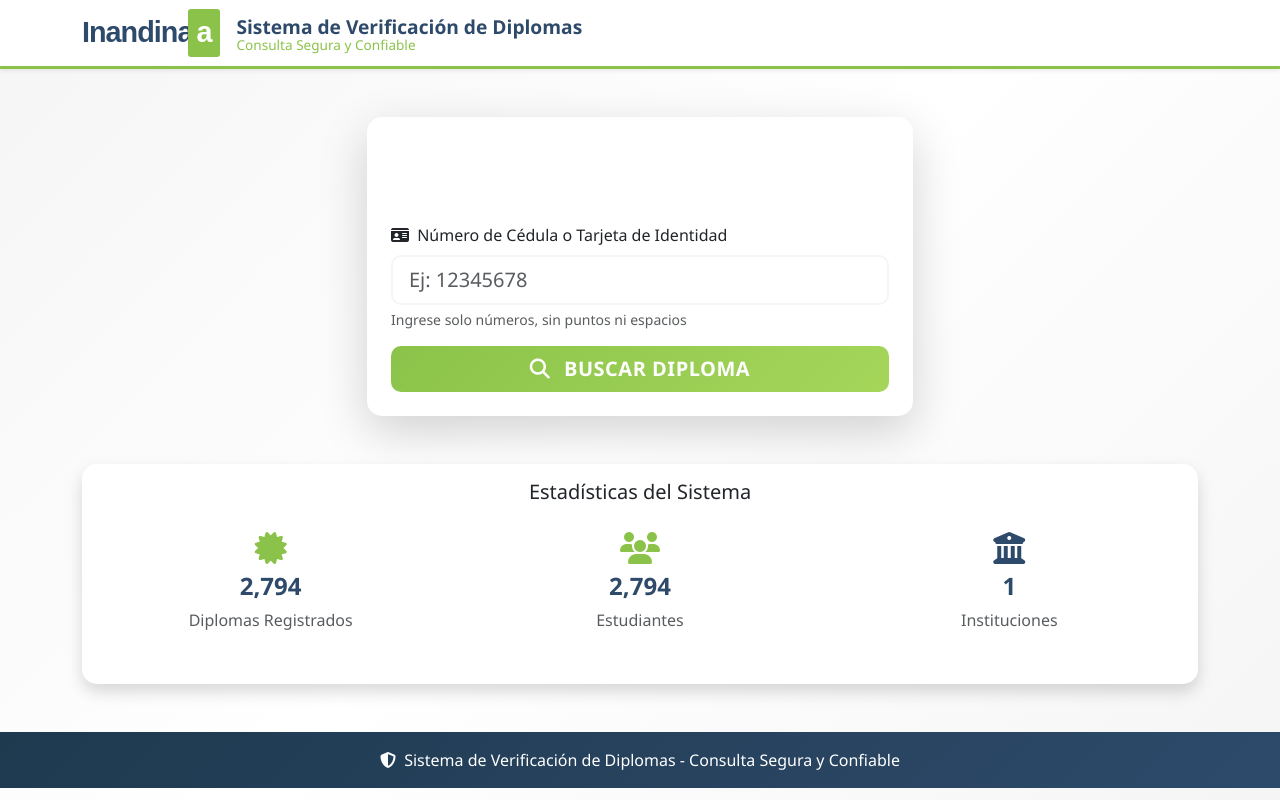
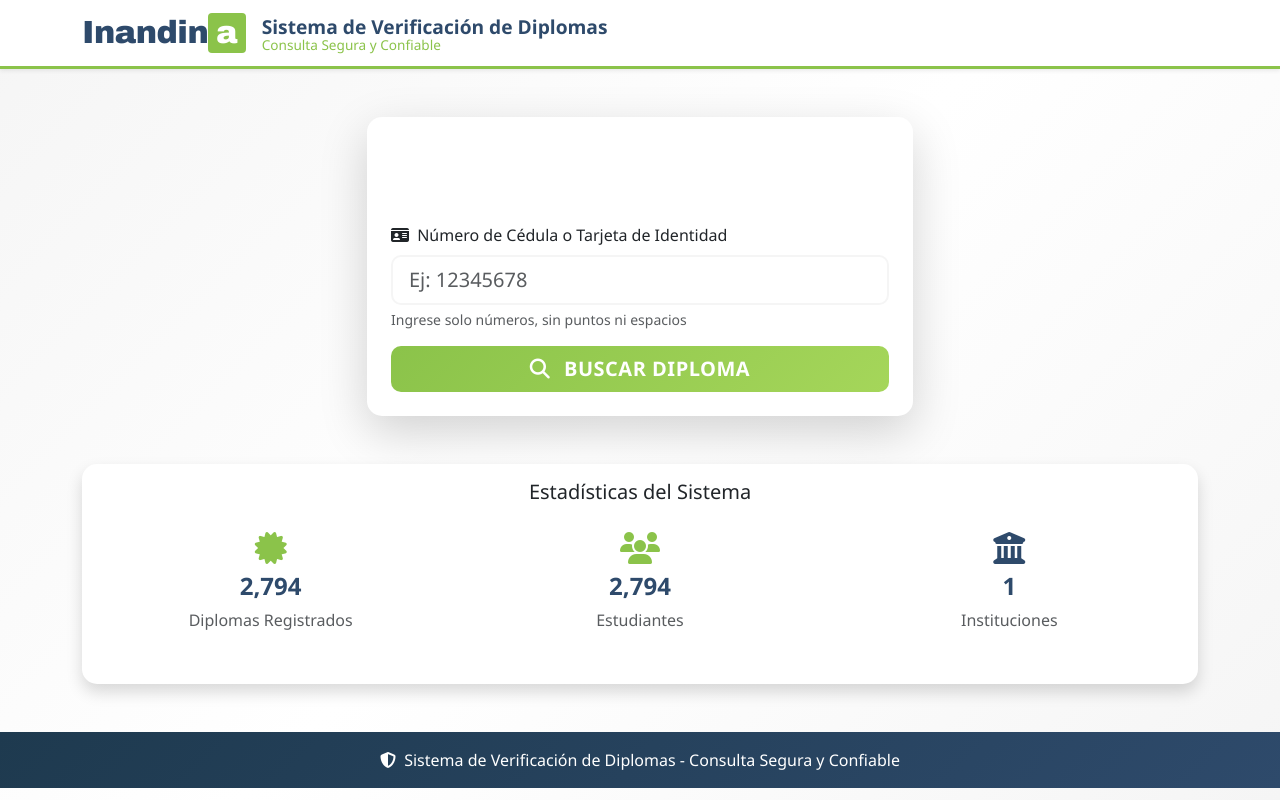
Before and after one commit to nicolasmoreno2914/diploma-verification, a website: page public/index.html in a window 1280 px wide. Drawn offline with nearby package versions, Linux system fonts and the light colour scheme.

Commit message:
FIX: Ajustar logo Inandina para que sea idéntico al original

```diff
--- a/public/index.html
+++ b/public/index.html
@@ -14,8 +14,7 @@
         <div class="container">
             <a class="navbar-brand d-flex align-items-center" href="#">
                 <div class="logo-inandina me-3">
-                    <span class="logo-text-blue">Inandina</span>
-                    <span class="logo-box-green">a</span>
+                    <span class="logo-text-blue">Inandin</span><span class="logo-box-green">a</span>
                 </div>
                 <div>
                     <div class="brand-title">Sistema de Verificación de Diplomas</div>
--- a/public/styles.css
+++ b/public/styles.css
@@ -140,26 +140,29 @@ body {
 .logo-inandina {
     display: flex;
     align-items: center;
-    font-family: 'Arial', sans-serif;
+    font-family: 'Arial Black', 'Arial', sans-serif;
     height: 40px;
+    font-weight: 900;
 }
 
 .logo-text-blue {
     color: var(--inandina-blue);
-    font-weight: 700;
-    font-size: 1.8rem;
-    letter-spacing: -1px;
-    margin-right: -2px;
+    font-weight: 900;
+    font-size: 2rem;
+    letter-spacing: -0.5px;
+    margin-right: 0;
 }
 
 .logo-box-green {
     background-color: var(--inandina-green);
     color: white;
-    font-weight: 700;
-    font-size: 1.8rem;
-    padding: 2px 8px;
-    margin-left: -2px;
-    border-radius: 3px;
+    font-weight: 900;
+    font-size: 2rem;
+    padding: 4px 8px;
+    margin-left: 0;
+    border-radius: 4px;
+    display: inline-block;
+    line-height: 1;
 }
 
 /* Efectos hover para el logo */
```
